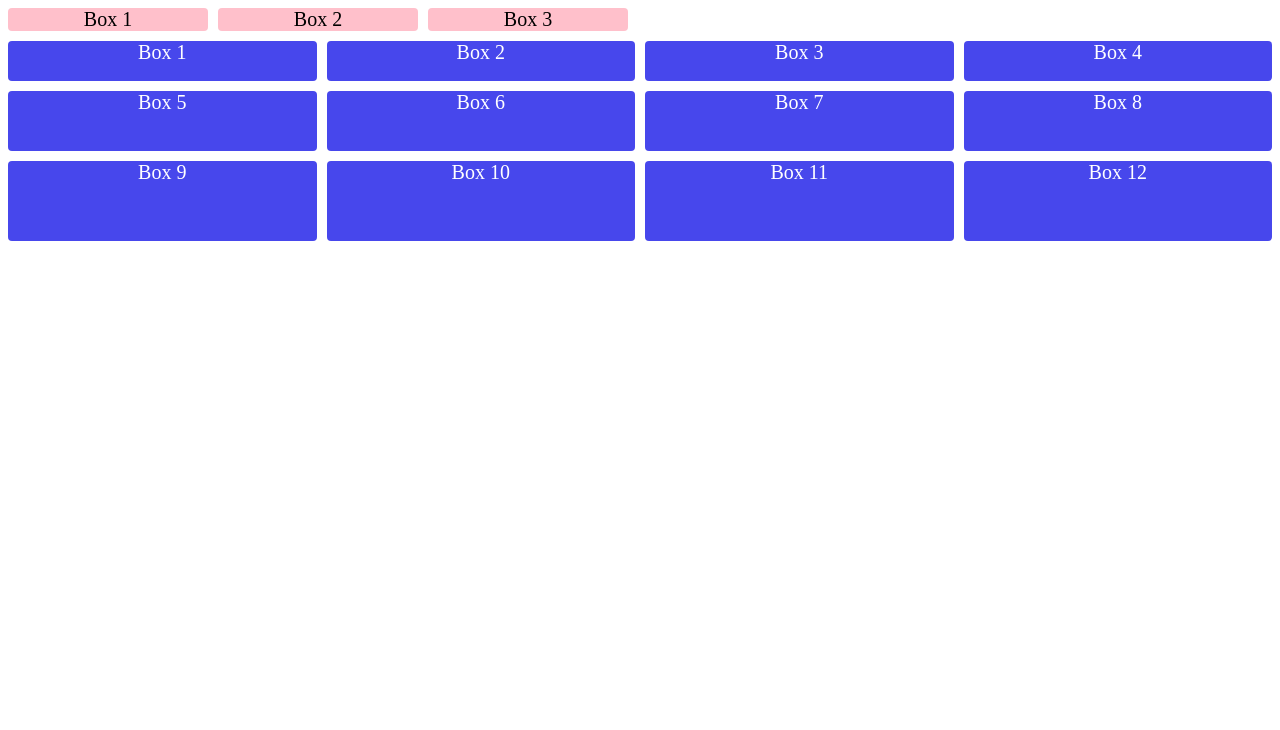
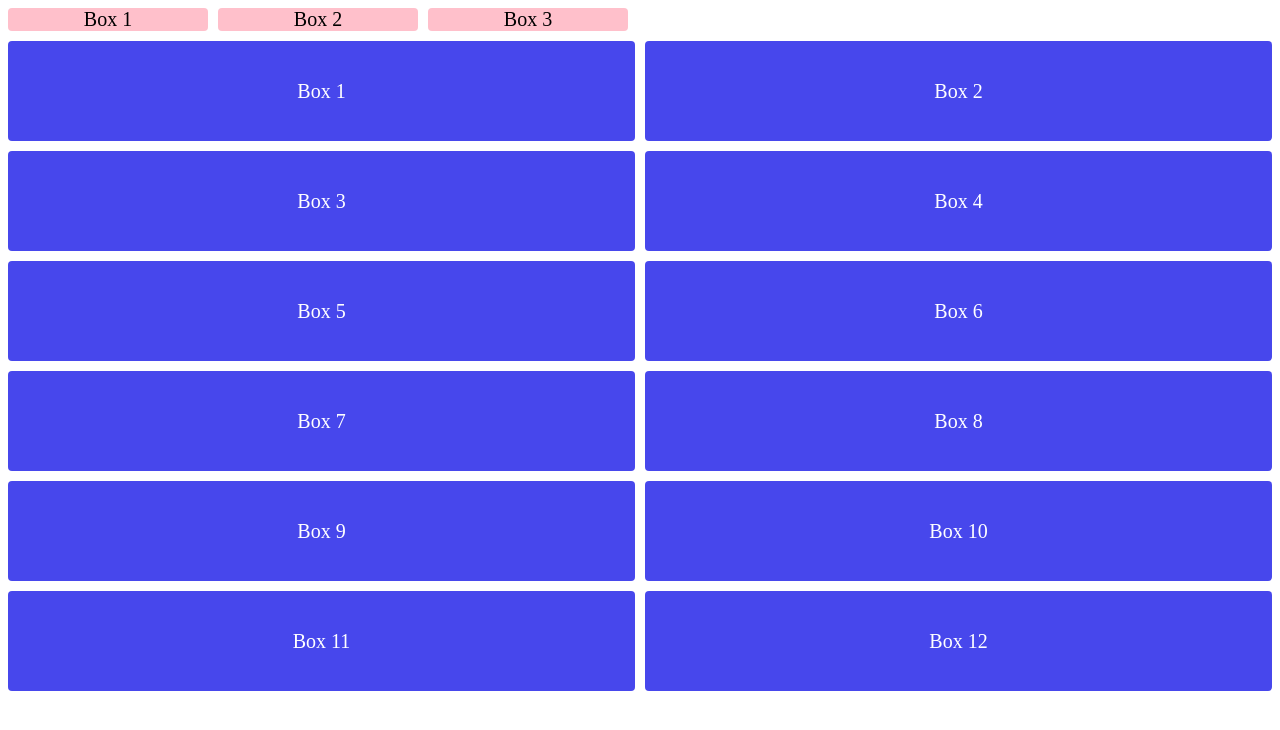
Before and after one commit to mariavmedeiros/sheCodes-responsive-grids-lesson, a plain HTML site: page index.html in a window 1280 px wide. Drawn offline with Linux system fonts and the light colour scheme.

Commit message:
Update index.html

```diff
--- a/index.html
+++ b/index.html
@@ -21,8 +21,8 @@
       .circle {
         margin-top: 10px;
         display: grid;
-        grid-template-columns: 1fr 1fr 1fr 1fr;
-        grid-template-rows: 40px 60px 80px;
+        grid-template-columns: 1fr 1fr;
+
         gap: 10px;
       }
       .caixa {
@@ -30,7 +30,10 @@
         color: white;
         font-size: 20px;
         border-radius: 4px;
-        text-align: center;
+        display: flex;
+        height: 100px;
+        align-items: center;
+        justify-content: center;
       }
     </style>
   </head>
```
